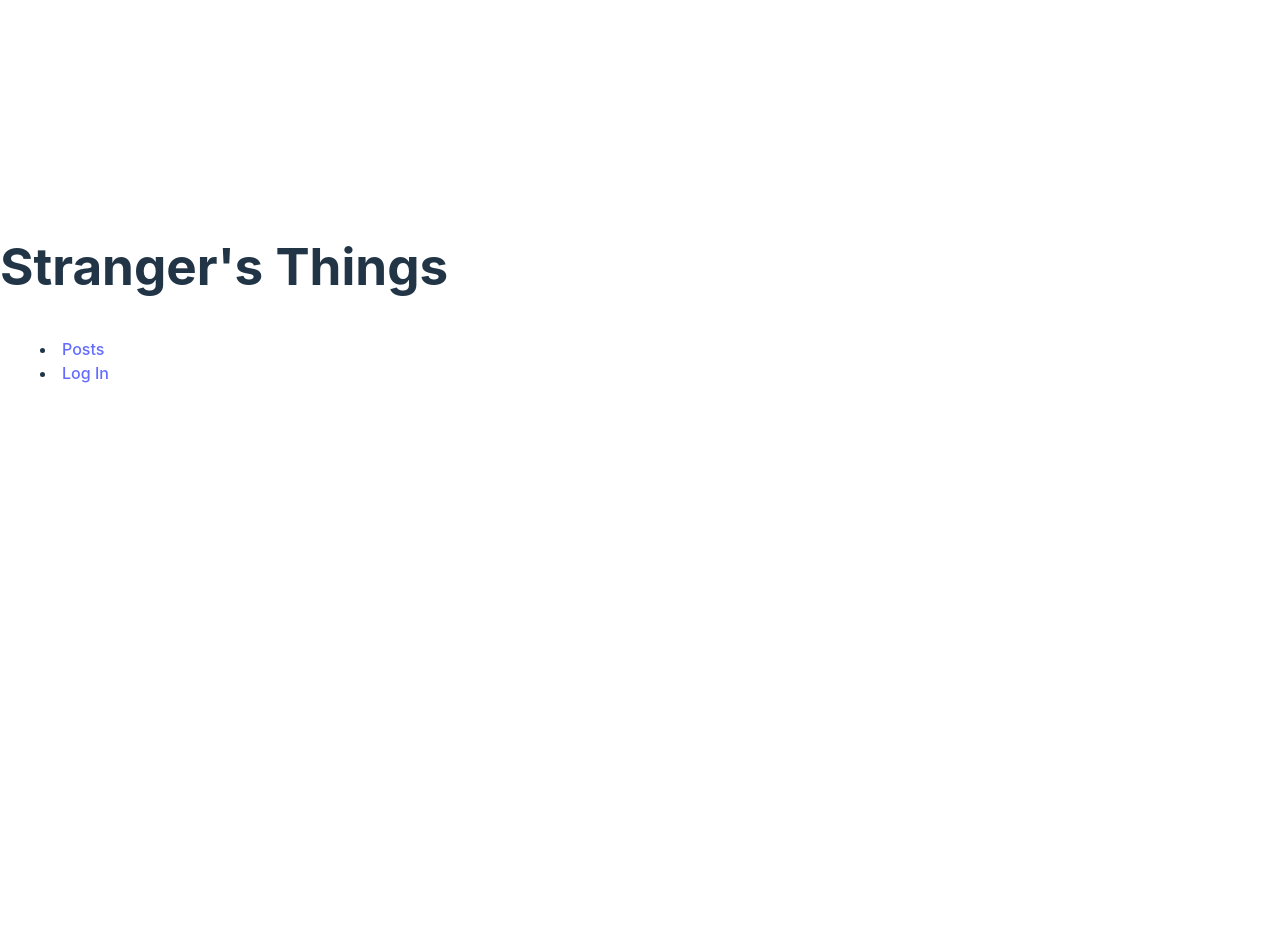
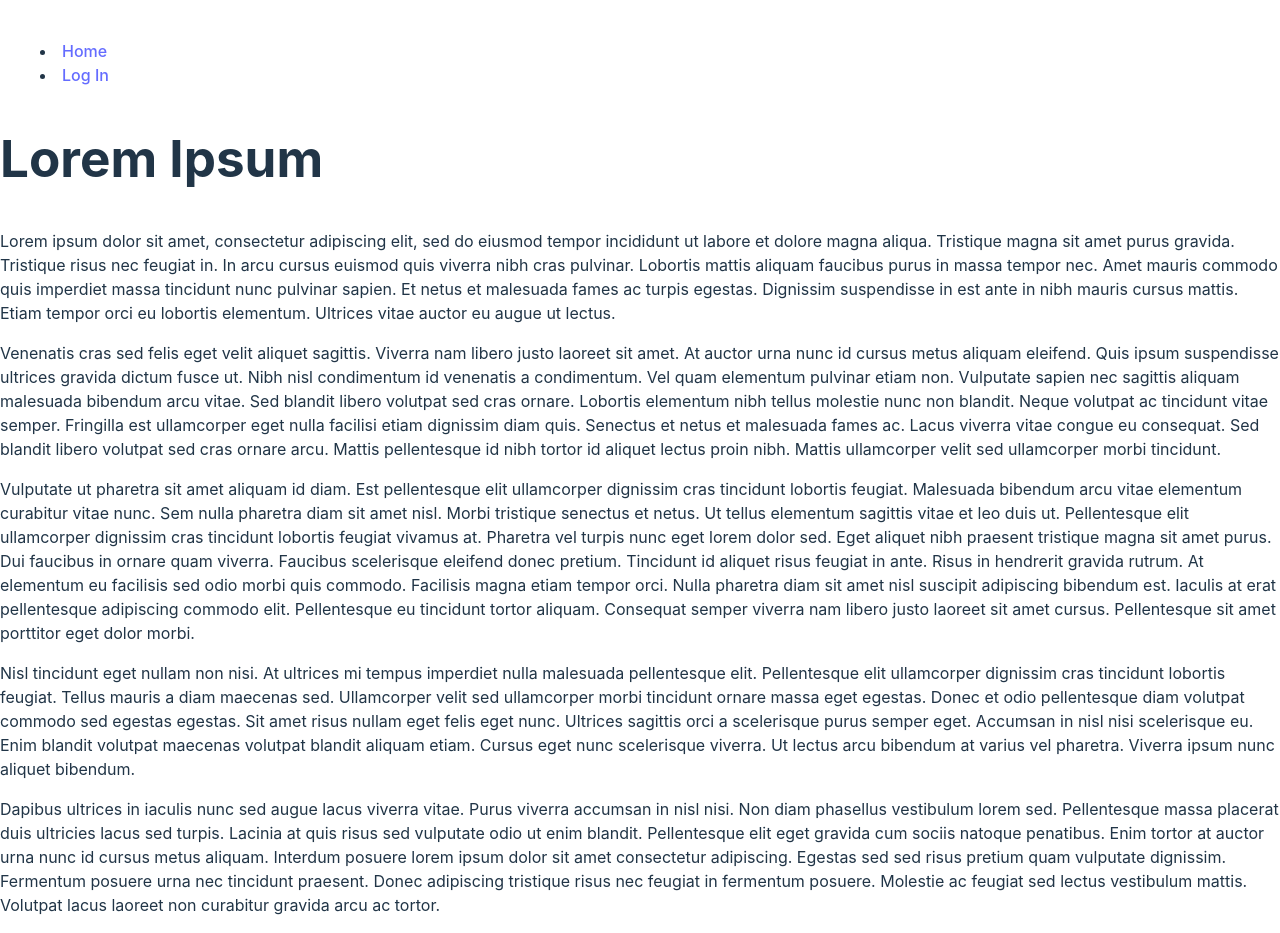
Before and after one commit to lester-lee/jwt-demo, a React (Vite) app: page / in a window 1280 px wide. Shown: the part 102-1035 px from the top of the page. Before the commit the page ends 800 px from the top, so only its background shows below. Built offline with nearby package versions, Linux system fonts and the light colour scheme.

Commit message:
Refactor to lorem ipsum

```diff
--- /dev/null
+++ b/src/features/lipsum/Lipsum.jsx
@@ -0,0 +1,78 @@
+export default function Lipsum() {
+  return (
+    <article>
+      <h1>Lorem Ipsum</h1>
+      <p>
+        Lorem ipsum dolor sit amet, consectetur adipiscing elit, sed do eiusmod
+        tempor incididunt ut labore et dolore magna aliqua. Tristique magna sit
+        amet purus gravida. Tristique risus nec feugiat in. In arcu cursus
+        euismod quis viverra nibh cras pulvinar. Lobortis mattis aliquam
+        faucibus purus in massa tempor nec. Amet mauris commodo quis imperdiet
+        massa tincidunt nunc pulvinar sapien. Et netus et malesuada fames ac
+        turpis egestas. Dignissim suspendisse in est ante in nibh mauris cursus
+        mattis. Etiam tempor orci eu lobortis elementum. Ultrices vitae auctor
+        eu augue ut lectus.
+      </p>
+
+      <p>
+        Venenatis cras sed felis eget velit aliquet sagittis. Viverra nam libero
+        justo laoreet sit amet. At auctor urna nunc id cursus metus aliquam
+        eleifend. Quis ipsum suspendisse ultrices gravida dictum fusce ut. Nibh
+        nisl condimentum id venenatis a condimentum. Vel quam elementum pulvinar
+        etiam non. Vulputate sapien nec sagittis aliquam malesuada bibendum arcu
+        vitae. Sed blandit libero volutpat sed cras ornare. Lobortis elementum
+        nibh tellus molestie nunc non blandit. Neque volutpat ac tincidunt vitae
+        semper. Fringilla est ullamcorper eget nulla facilisi etiam dignissim
+        diam quis. Senectus et netus et malesuada fames ac. Lacus viverra vitae
+        congue eu consequat. Sed blandit libero volutpat sed cras ornare arcu.
+        Mattis pellentesque id nibh tortor id aliquet lectus proin nibh. Mattis
+        ullamcorper velit sed ullamcorper morbi tincidunt.
+      </p>
+
+      <p>
+        Vulputate ut pharetra sit amet aliquam id diam. Est pellentesque elit
+        ullamcorper dignissim cras tincidunt lobortis feugiat. Malesuada
+        bibendum arcu vitae elementum curabitur vitae nunc. Sem nulla pharetra
+        diam sit amet nisl. Morbi tristique senectus et netus. Ut tellus
+        elementum sagittis vitae et leo duis ut. Pellentesque elit ullamcorper
+        dignissim cras tincidunt lobortis feugiat vivamus at. Pharetra vel
+        turpis nunc eget lorem dolor sed. Eget aliquet nibh praesent tristique
+        magna sit amet purus. Dui faucibus in ornare quam viverra. Faucibus
+        scelerisque eleifend donec pretium. Tincidunt id aliquet risus feugiat
+        in ante. Risus in hendrerit gravida rutrum. At elementum eu facilisis
+        sed odio morbi quis commodo. Facilisis magna etiam tempor orci. Nulla
+        pharetra diam sit amet nisl suscipit adipiscing bibendum est. Iaculis at
+        erat pellentesque adipiscing commodo elit. Pellentesque eu tincidunt
+        tortor aliquam. Consequat semper viverra nam libero justo laoreet sit
+        amet cursus. Pellentesque sit amet porttitor eget dolor morbi.
+      </p>
+
+      <p>
+        Nisl tincidunt eget nullam non nisi. At ultrices mi tempus imperdiet
+        nulla malesuada pellentesque elit. Pellentesque elit ullamcorper
+        dignissim cras tincidunt lobortis feugiat. Tellus mauris a diam maecenas
+        sed. Ullamcorper velit sed ullamcorper morbi tincidunt ornare massa eget
+        egestas. Donec et odio pellentesque diam volutpat commodo sed egestas
+        egestas. Sit amet risus nullam eget felis eget nunc. Ultrices sagittis
+        orci a scelerisque purus semper eget. Accumsan in nisl nisi scelerisque
+        eu. Enim blandit volutpat maecenas volutpat blandit aliquam etiam.
+        Cursus eget nunc scelerisque viverra. Ut lectus arcu bibendum at varius
+        vel pharetra. Viverra ipsum nunc aliquet bibendum.
+      </p>
+
+      <p>
+        Dapibus ultrices in iaculis nunc sed augue lacus viverra vitae. Purus
+        viverra accumsan in nisl nisi. Non diam phasellus vestibulum lorem sed.
+        Pellentesque massa placerat duis ultricies lacus sed turpis. Lacinia at
+        quis risus sed vulputate odio ut enim blandit. Pellentesque elit eget
+        gravida cum sociis natoque penatibus. Enim tortor at auctor urna nunc id
+        cursus metus aliquam. Interdum posuere lorem ipsum dolor sit amet
+        consectetur adipiscing. Egestas sed sed risus pretium quam vulputate
+        dignissim. Fermentum posuere urna nec tincidunt praesent. Donec
+        adipiscing tristique risus nec feugiat in fermentum posuere. Molestie ac
+        feugiat sed lectus vestibulum mattis. Volutpat lacus laoreet non
+        curabitur gravida arcu ac tortor.
+      </p>
+    </article>
+  );
+}
--- a/src/layout/Navbar.jsx
+++ b/src/layout/Navbar.jsx
@@ -15,10 +15,10 @@ export default function Navbar() {
 
   return (
     <nav>
-      <h1>{"Stranger's Things"}</h1>
+      <h1>RTK Query JWT Authentication Example</h1>
       <menu>
         <li>
-          <NavLink to="/posts">Posts</NavLink>
+          <NavLink to="/">Home</NavLink>
         </li>
         {token ? (
           <li>
--- a/src/main.jsx
+++ b/src/main.jsx
@@ -8,12 +8,17 @@ import { Provider } from 'react-redux';
 import { createBrowserRouter, RouterProvider } from 'react-router-dom';
 import Root from './layout/Root.jsx';
 import AuthForm from './features/auth/AuthForm.jsx';
+import Lipsum from './features/lipsum/Lipsum';
 
 const router = createBrowserRouter([
   {
     path: '/',
     element: <Root />,
     children: [
+      {
+        path: '/',
+        element: <Lipsum />,
+      },
       {
         path: '/login',
         element: <AuthForm />,
```
